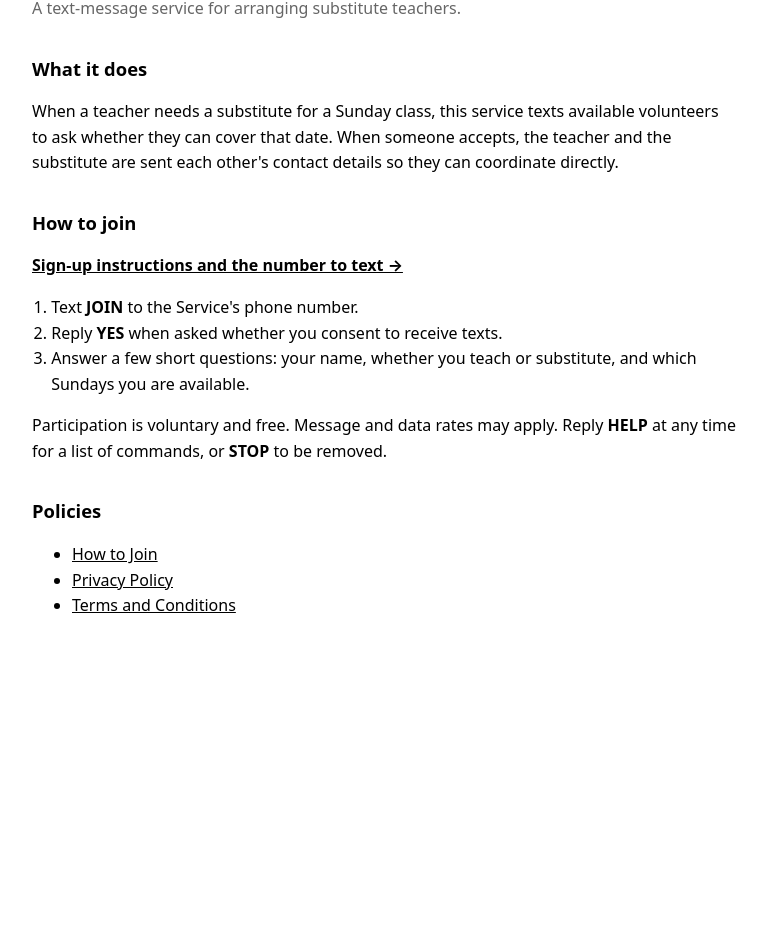
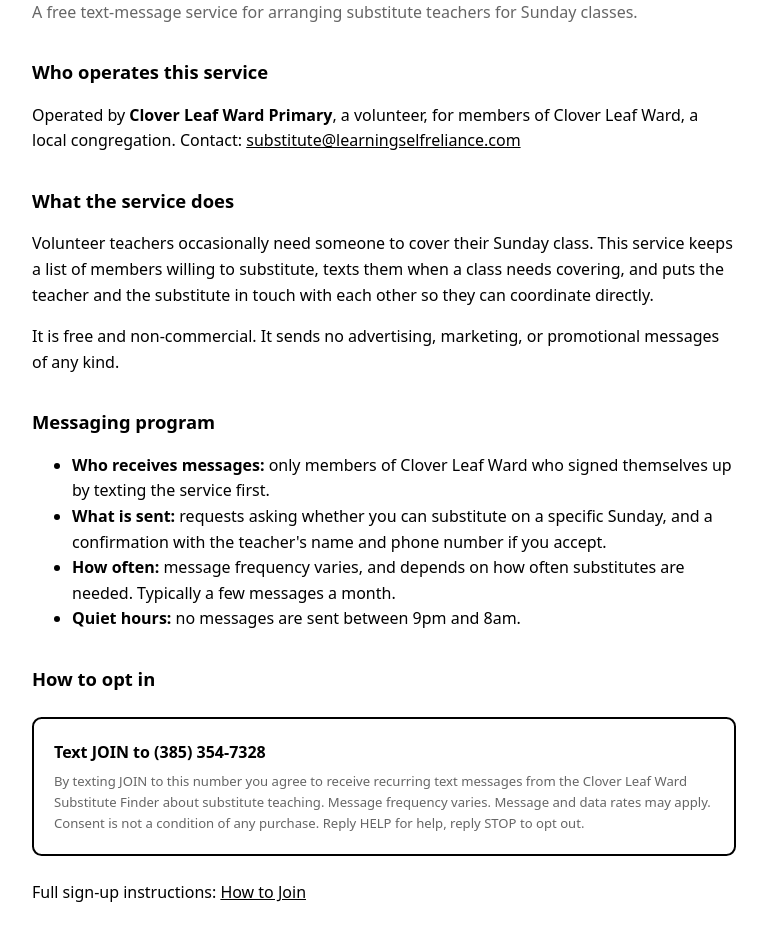
Before and after one commit to lrnselfreliance/Ward-Substitute-Teacher-SMS, a plain HTML site: page docs/index.html in a window 1280 px wide. Shown: the part 98-1033 px from the top of the page, without its empty margins (256-1023 px from the left). Before the commit the page ends 800 px from the top, so only its background shows below. Drawn offline with Linux system fonts and the light colour scheme.

Commit message:
Put business identity and program details on the public pages
Second rejection (30909) points at the message flow and call to action. The
linked 30919 criteria require the site to show the business name, contact
information, a description of the service, who receives messages, what is
sent, how often, and the opt-in flow with its disclosures. The pages carried
the disclosures but never said who operates the service or how to reach them,
and the registered brand is an individual while the pages named only the ward
-- a reviewer had no way to connect the two.

index.html and join.html now both state the operator, contact address, what
the service does, who receives messages and how often, plus a call to action
carrying the brand name, frequency, rate disclosure, consent language and
opt-out instructions.

Co-Authored-By: Claude Opus 5 (1M context) <noreply@anthropic.com>

```diff
--- a/docs/index.html
+++ b/docs/index.html
@@ -10,9 +10,15 @@
     font: 16px/1.6 system-ui, -apple-system, "Segoe UI", sans-serif;
     max-width: 44rem; margin: 0 auto; padding: 2rem 1.25rem 4rem;
   }
-  h1 { font-size: 1.6rem; margin-bottom: .25rem; }
+  h1 { font-size: 1.7rem; margin-bottom: .25rem; }
   h2 { font-size: 1.15rem; margin-top: 2rem; }
   .lede { color: #666; margin-top: 0; }
+  .cta {
+    border: 2px solid currentColor; border-radius: .6rem;
+    padding: 1rem 1.25rem; margin: 1.5rem 0;
+  }
+  .cta p { margin: .3rem 0; }
+  .fine { font-size: .82rem; color: #666; }
   ol { padding-left: 1.2rem; }
   a { color: inherit; }
 </style>
@@ -20,33 +26,65 @@
 <body>
 
 <h1>Clover Leaf Ward Substitute Finder</h1>
-<p class="lede">A text-message service for arranging substitute teachers.</p>
-
-<h2>What it does</h2>
-<p>
-  When a teacher needs a substitute for a Sunday class, this service texts
-  available volunteers to ask whether they can cover that date. When someone
-  accepts, the teacher and the substitute are sent each other's contact details
-  so they can coordinate directly.
+<p class="lede">
+  A free text-message service for arranging substitute teachers for Sunday
+  classes.
 </p>
 
-<h2>How to join</h2>
-<p><a href="./join.html"><strong>Sign-up instructions and the number to text &rarr;</strong></a></p>
-<ol>
-  <li>Text <strong>JOIN</strong> to the Service's phone number.</li>
-  <li>Reply <strong>YES</strong> when asked whether you consent to receive texts.</li>
-  <li>Answer a few short questions: your name, whether you teach or
-      substitute, and which Sundays you are available.</li>
-</ol>
+<h2>Who operates this service</h2>
 <p>
-  Participation is voluntary and free. Message and data rates may apply. Reply
-  <strong>HELP</strong> at any time for a list of commands, or
-  <strong>STOP</strong> to be removed.
+  Operated by <strong>Clover Leaf Ward Primary</strong>, a volunteer, for members of
+  Clover Leaf Ward, a local congregation.
+  Contact: <a href="mailto:substitute@learningselfreliance.com">substitute@learningselfreliance.com</a>
+</p>
+
+<h2>What the service does</h2>
+<p>
+  Volunteer teachers occasionally need someone to cover their Sunday class.
+  This service keeps a list of members willing to substitute, texts them when a
+  class needs covering, and puts the teacher and the substitute in touch with
+  each other so they can coordinate directly.
+</p>
+<p>
+  It is free and non-commercial. It sends no advertising, marketing, or
+  promotional messages of any kind.
+</p>
+
+<h2>Messaging program</h2>
+<ul>
+  <li><strong>Who receives messages:</strong> only members of Clover Leaf Ward
+      who signed themselves up by texting the service first.</li>
+  <li><strong>What is sent:</strong> requests asking whether you can substitute
+      on a specific Sunday, and a confirmation with the teacher's name and
+      phone number if you accept.</li>
+  <li><strong>How often:</strong> message frequency varies, and depends on how
+      often substitutes are needed. Typically a few messages a month.</li>
+  <li><strong>Quiet hours:</strong> no messages are sent between 9pm and 8am.</li>
+</ul>
+
+<h2>How to opt in</h2>
+<div class="cta">
+  <p><strong>Text JOIN to (385) 354-7328</strong></p>
+  <p class="fine">
+    By texting JOIN to this number you agree to receive recurring text messages
+    from the Clover Leaf Ward Substitute Finder about substitute teaching.
+    Message frequency varies. Message and data rates may apply. Consent is not
+    a condition of any purchase. Reply HELP for help, reply STOP to opt out.
+  </p>
+</div>
+<p>
+  Full sign-up instructions: <a href="./join.html">How to Join</a>
+</p>
+
+<h2>How to opt out</h2>
+<p>
+  Reply <strong>STOP</strong> to any message to be removed immediately. Reply
+  <strong>HELP</strong> for assistance.
 </p>
 
 <h2>Policies</h2>
 <ul>
-  <li><a href="./join.html">How to Join</a></li>
+  <li><a href="./join.html">How to Join (opt-in page)</a></li>
   <li><a href="./privacy.html">Privacy Policy</a></li>
   <li><a href="./terms.html">Terms and Conditions</a></li>
 </ul>
```
Also changed, not shown: docs/join.html (+25 -6 lines).
